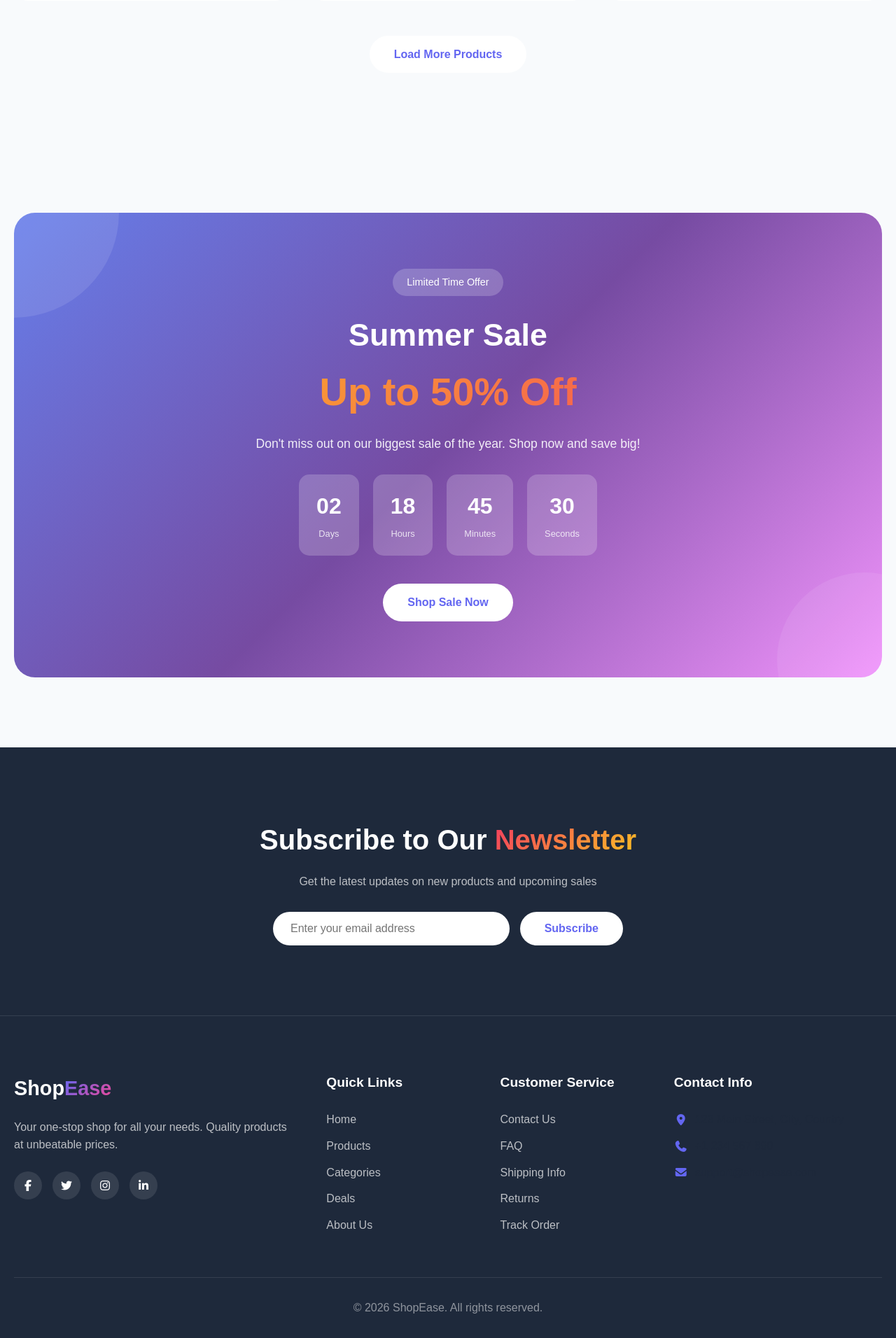
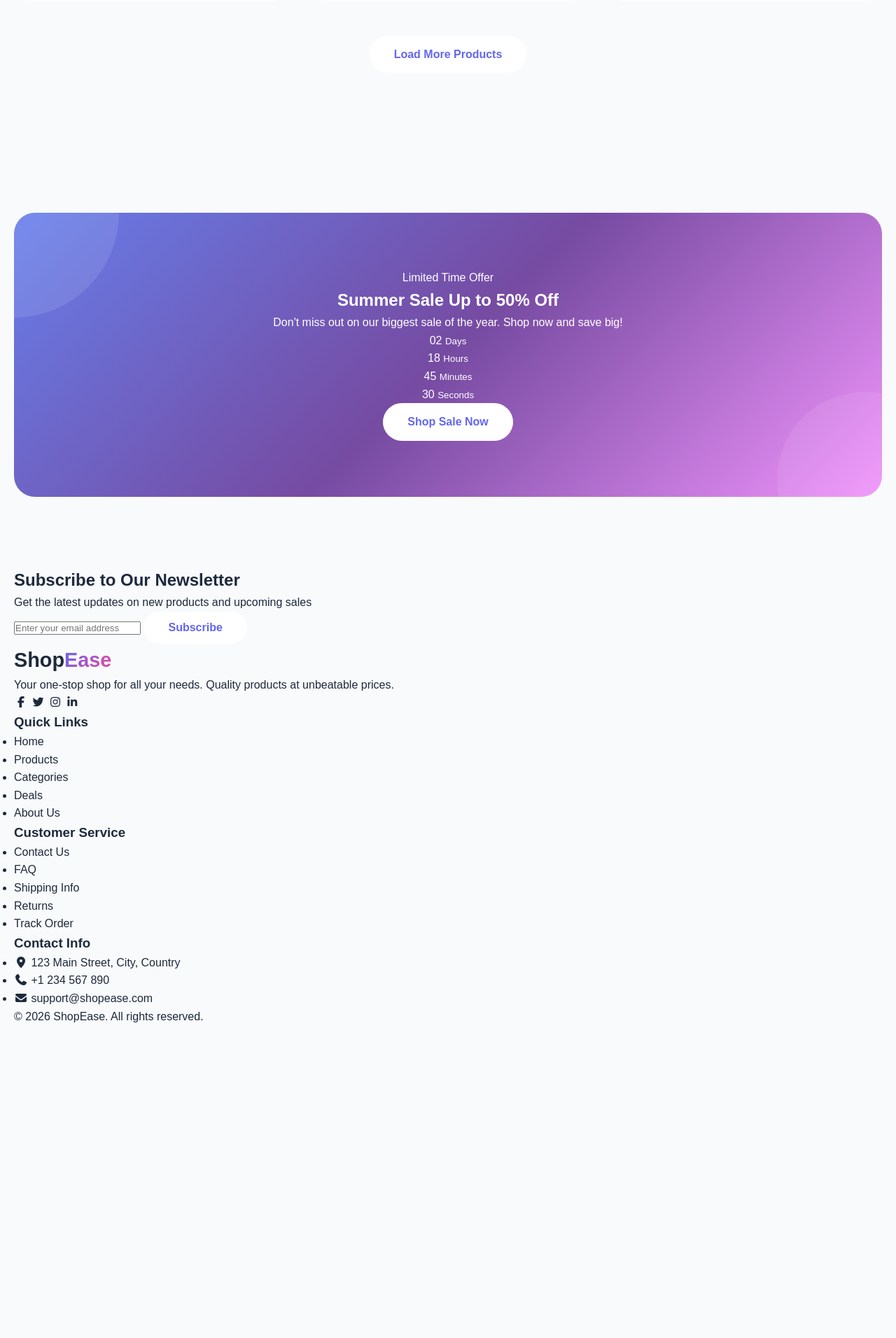
Before and after one commit to Mack-0409/ecommerce-website, a Django app: page / in a window 1280 px wide. Shown: the part 2949-4861 px from the top of the page at 70% size. After the commit the page ends 4410 px from the top, so only its background shows below. Run offline with Django 5.2, Linux system fonts and the light colour scheme; some libraries are stand-ins or nearby versions.

Commit message:
Update style.css

```diff
--- a/myproject/static/css/style.css
+++ b/myproject/static/css/style.css
@@ -15,26 +15,6 @@ nav {
     align-items: center;
     justify-content: space-between;
 }
-
-/* .search {
-    display: flex;
-    align-items: center;
-    background-color: grey;
-    padding: 10px 20px;
-    border-radius: 10px;
-}
-.searchInput {
-    border: none;
-    background-color: transparent;
-    color: white;
-}
-.search {
-    border: none;
-    padding: 1vh 6vh;
-    border-radius: 4rem;
-    background-color: lightgrey;
-}
-*/
 
 .search {
     padding-right: 10px;
@@ -681,267 +661,3 @@ a {
     bottom: -100px;
     right: -100px;
 }
-
-.deal-content {
-    position: relative;
-    z-index: 1;
-}
-
-.deal-tag {
-    display: inline-block;
-    background: rgba(255, 255, 255, 0.2);
-    padding: 8px 20px;
-    border-radius: 20px;
-    font-size: 0.9rem;
-    margin-bottom: 20px;
-}
-
-.deal-content h2 {
-    font-size: 2.8rem;
-    margin-bottom: 15px;
-}
-
-.deal-content h2 span {
-    display: block;
-    font-size: 3.5rem;
-    background: linear-gradient(135deg, #fbbf24 0%, #f43f5e 100%);
-    -webkit-background-clip: text;
-    -webkit-text-fill-color: transparent;
-    background-clip: text;
-}
-
-.deal-content p {
-    font-size: 1.1rem;
-    opacity: 0.9;
-    margin-bottom: 30px;
-}
-
-.countdown {
-    display: flex;
-    justify-content: center;
-    gap: 20px;
-    margin-bottom: 40px;
-}
-
-.time-box {
-    background: rgba(255, 255, 255, 0.2);
-    padding: 20px 25px;
-    border-radius: 15px;
-    min-width: 80px;
-}
-
-.time-box span {
-    display: block;
-    font-size: 2rem;
-    font-weight: 700;
-}
-
-.time-box small {
-    font-size: 0.8rem;
-    opacity: 0.8;
-}
-
-.newsletter {
-    padding: 100px 0;
-    background: var(--dark);
-}
-
-.newsletter-content {
-    text-align: center;
-    max-width: 600px;
-    margin: 0 auto;
-}
-
-.newsletter h2 {
-    font-size: 2.5rem;
-    color: var(--white);
-    margin-bottom: 15px;
-}
-
-.newsletter h2 span {
-    background: var(--gradient-2);
-    -webkit-background-clip: text;
-    -webkit-text-fill-color: transparent;
-    background-clip: text;
-}
-
-.newsletter p {
-    color: rgba(255, 255, 255, 0.7);
-    margin-bottom: 30px;
-}
-
-.newsletter-form {
-    display: flex;
-    gap: 15px;
-    max-width: 500px;
-    margin: 0 auto;
-}
-
-.newsletter-form input {
-    flex: 1;
-    padding: 15px 25px;
-    border: none;
-    border-radius: 50px;
-    font-size: 1rem;
-    outline: none;
-}
-
-.newsletter-form .btn {
-    padding: 15px 35px;
-}
-
-.footer {
-    background: var(--dark);
-    padding: 80px 0 30px;
-    border-top: 1px solid rgba(255, 255, 255, 0.1);
-}
-
-.footer-grid {
-    display: grid;
-    grid-template-columns: 2fr 1fr 1fr 1.5fr;
-    gap: 50px;
-    margin-bottom: 50px;
-}
-
-.footer-col .logo {
-    color: var(--white);
-    margin-bottom: 20px;
-    display: inline-block;
-}
-
-.footer-col > p {
-    color: rgba(255, 255, 255, 0.7);
-    margin-bottom: 25px;
-}
-
-.social-links {
-    display: flex;
-    gap: 15px;
-}
-
-.social-links a {
-    width: 40px;
-    height: 40px;
-    background: rgba(255, 255, 255, 0.1);
-    border-radius: 50%;
-    display: flex;
-    align-items: center;
-    justify-content: center;
-    color: var(--white);
-    transition: all 0.3s ease;
-}
-
-.social-links a:hover {
-    background: var(--gradient-1);
-    transform: translateY(-3px);
-}
-
-.footer-col h3 {
-    color: var(--white);
-    font-size: 1.2rem;
-    margin-bottom: 25px;
-}
-
-.footer-col ul {
-    list-style: none;
-}
-
-.footer-col ul li {
-    margin-bottom: 12px;
-}
-
-.footer-col ul li a {
-    color: rgba(255, 255, 255, 0.7);
-    transition: all 0.3s ease;
-}
-
-.footer-col ul li a:hover {
-    color: var(--primary);
-    padding-left: 5px;
-}
-
-.contact-info li {
-    display: flex;
-    align-items: center;
-    gap: 10px;
-}
-
-.contact-info i {
-    color: var(--primary);
-}
-
-.footer-bottom {
-    text-align: center;
-    padding-top: 30px;
-    border-top: 1px solid rgba(255, 255, 255, 0.1);
-}
-
-.footer-bottom p {
-    color: rgba(255, 255, 255, 0.5);
-}
-
-@media (max-width: 992px) {
-    .product-grid {
-        grid-template-columns: repeat(2, 1fr);
-    }
-
-    .feature-grid,
-    .category-grid {
-        grid-template-columns: repeat(2, 1fr);
-    }
-
-    .footer-grid {
-        grid-template-columns: repeat(2, 1fr);
-    }
-}
-
-@media (max-width: 768px) {
-    .nav {
-        display: none;
-    }
-
-    .hero h1 {
-        font-size: 2.5rem;
-    }
-
-    .hero-btns {
-        flex-direction: column;
-        align-items: center;
-    }
-
-    .deal-banner {
-        padding: 50px 30px;
-    }
-
-    .deal-content h2 {
-        font-size: 2rem;
-    }
-
-    .deal-content h2 span {
-        font-size: 2.5rem;
-    }
-
-    .newsletter-form {
-        flex-direction: column;
-    }
-}
-
-@media (max-width: 576px) {
-    .product-grid {
-        grid-template-columns: 1fr;
-    }
-
-    .feature-grid,
-    .category-grid {
-        grid-template-columns: 1fr;
-    }
-
-    .footer-grid {
-        grid-template-columns: 1fr;
-        gap: 30px;
-    }
-
-    .countdown {
-        flex-wrap: wrap;
-    }
-}
```
